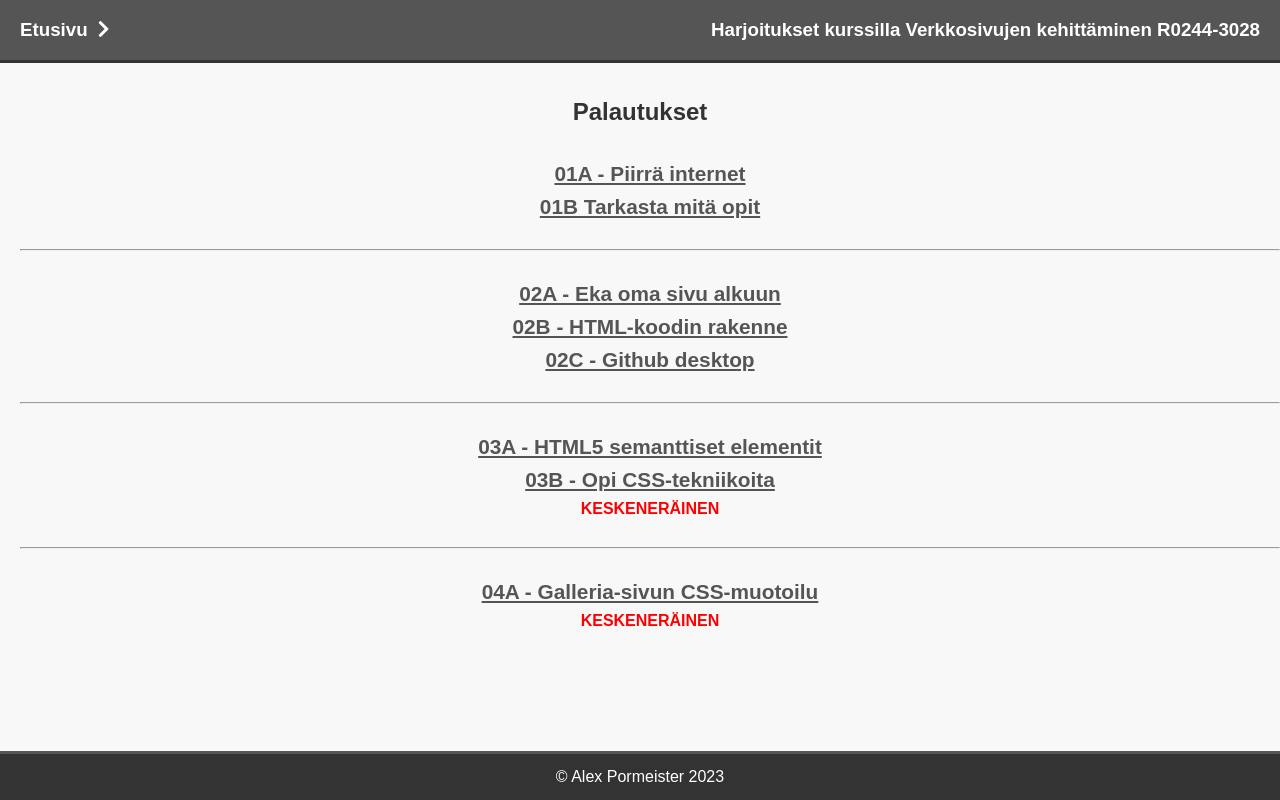
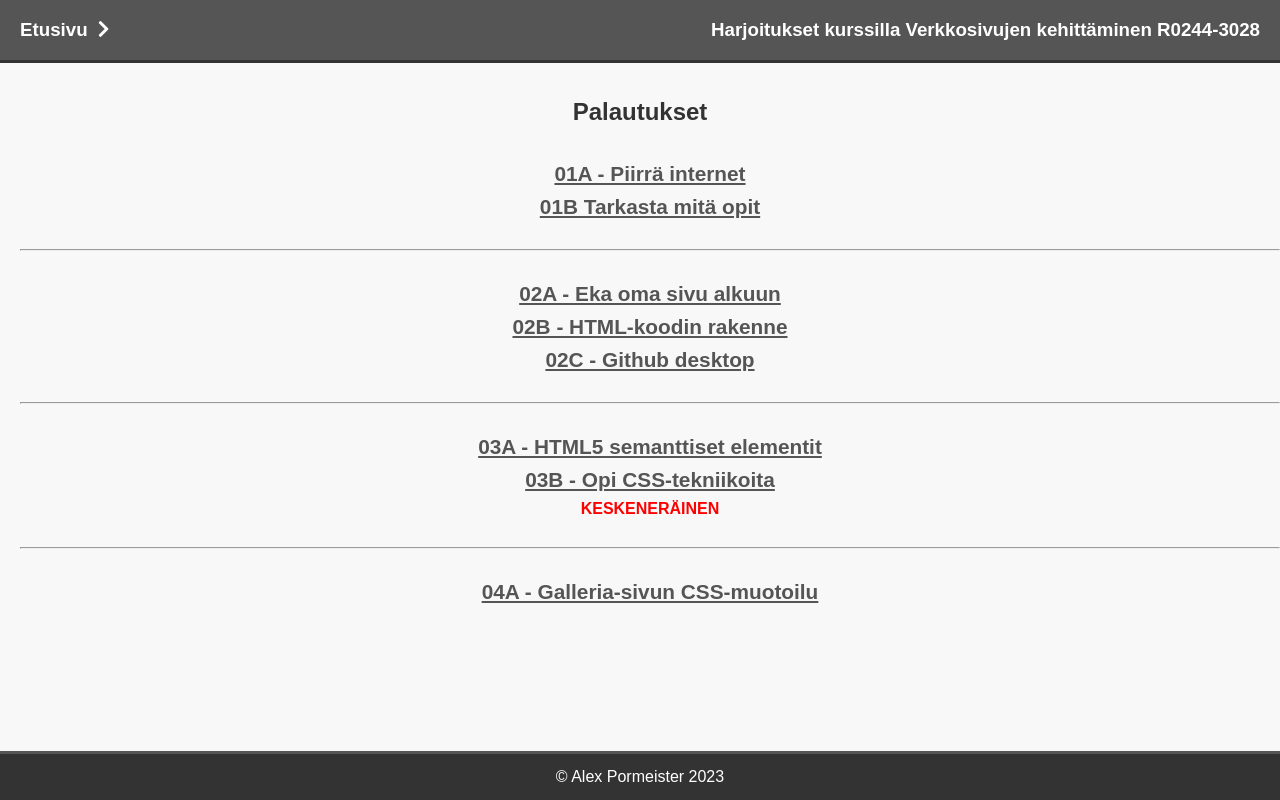
Before and after one commit to alexpormeister/alexpormeister, a plain HTML site: page harjoitus/harjoitus.html in a window 1280 px wide. Drawn offline with Linux system fonts and the light colour scheme.

Commit message:
keskeneräinen poistettu

```diff
--- a/harjoitus/harjoitus.html
+++ b/harjoitus/harjoitus.html
@@ -35,7 +35,7 @@
             <br>
             <hr>
             <br>
-            <li><a href="galleria/index.html">04A - Galleria-sivun CSS-muotoilu</a><p style="color: red;">KESKENERÄINEN</p></li>
+            <li><a href="galleria/index.html">04A - Galleria-sivun CSS-muotoilu</a></li>
         </ul>
     </div>
         <footer>&copy; Alex Pormeister 2023</footer>
```
